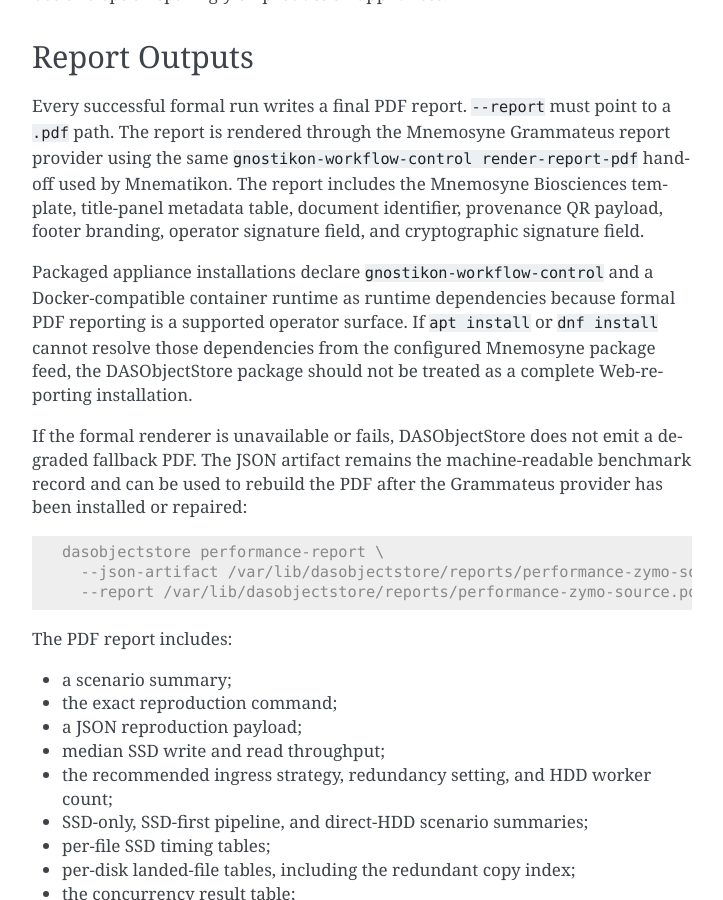
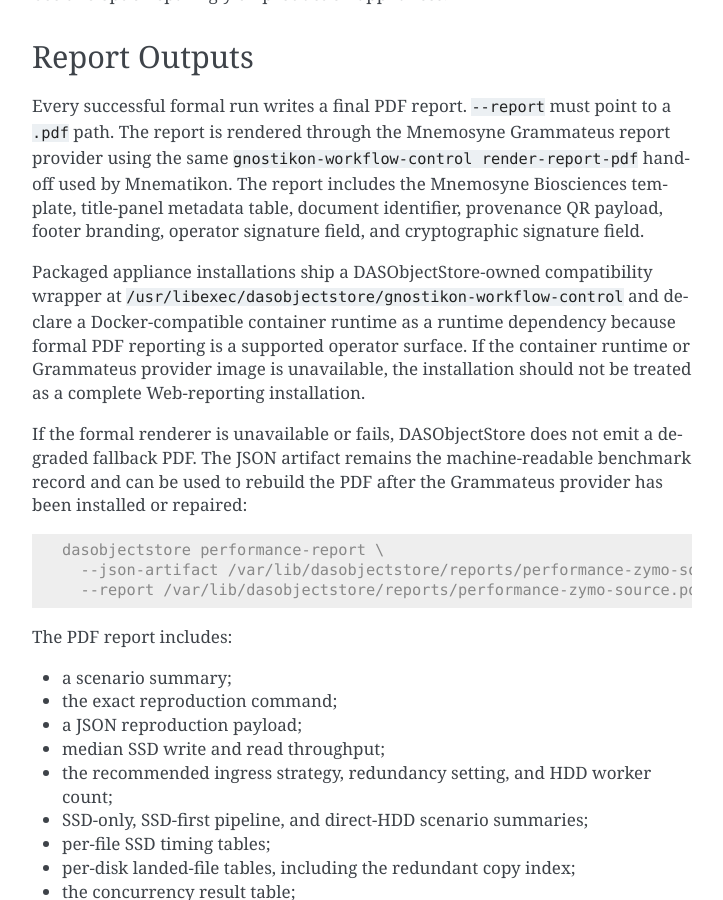
Before and after one commit to sagrudd/DASObjectStore, a Sphinx documentation site: the page built from docs/user/performance-test.rst, in a window 1280 px wide and 900 px high, scrolled down 8140 px. Shown: the whole window, without its empty margins (388-1111 px from the left). Built offline with Sphinx 7.4.7, drawn with Linux system fonts in a browser that asks for light colours; some of the changed text lies outside the part shown.

Commit message:
Fix packaged report renderer dependency

```diff
--- a/Cargo.toml
+++ b/Cargo.toml
@@ -15,7 +15,7 @@ members = [
 resolver = "2"
 
 [workspace.package]
-version = "0.54.9"
+version = "0.54.10"
 edition = "2021"
 license = "MPL-2.0"
 repository = "https://github.com/sagrudd/DASObjectStore"
--- a/docs/user/performance-test.rst
+++ b/docs/user/performance-test.rst
@@ -400,12 +400,12 @@ template, title-panel metadata table, document identifier, provenance QR
 payload, footer branding, operator signature field, and cryptographic signature
 field.
 
-Packaged appliance installations declare ``gnostikon-workflow-control`` and a
-Docker-compatible container runtime as runtime dependencies because formal PDF
-reporting is a supported operator surface. If ``apt install`` or ``dnf install``
-cannot resolve those dependencies from the configured Mnemosyne package feed,
-the DASObjectStore package should not be treated as a complete Web-reporting
-installation.
+Packaged appliance installations ship a DASObjectStore-owned compatibility
+wrapper at ``/usr/libexec/dasobjectstore/gnostikon-workflow-control`` and
+declare a Docker-compatible container runtime as a runtime dependency because
+formal PDF reporting is a supported operator surface. If the container runtime
+or Grammateus provider image is unavailable, the installation should not be
+treated as a complete Web-reporting installation.
 
 If the formal renderer is unavailable or fails, DASObjectStore does not emit a
 degraded fallback PDF. The JSON artifact remains the machine-readable benchmark
@@ -571,7 +571,9 @@ still writes a fallback SVG artifact and records that fallback in the report's
 ``QR status`` field; install ``qrencode`` before formal commissioning runs that
 require a scannable QR code.
 
-Formal PDF rendering requires ``gnostikon-workflow-control`` with access to the
+Formal PDF rendering requires the packaged DASObjectStore
+``gnostikon-workflow-control`` compatibility wrapper, or an external
+``gnostikon-workflow-control`` command in development builds, with access to the
 Grammateus report provider and the ``dasobjectstore-performance`` standard
 report template. The provider may run natively or through the configured
 container runtime, but the resulting PDF must contain the Mnemosyne title
@@ -579,10 +581,10 @@ metadata panel, provenance QR payload, branded footer, rendered Markdown
 tables, embedded figures, and signature rows.
 
 The source checkout discovery used by ``make pull`` includes the
-``gnostikon-workflow-control`` sibling repository. Package builds also declare
-``gnostikon-workflow-control`` and the container runtime as runtime dependencies
-so a freshly installed appliance cannot silently expose a broken report rebuild
-button.
+``gnostikon-workflow-control`` sibling repository for local development and
+upstream parity. Package builds install the DASObjectStore-owned wrapper and
+declare the container runtime as a runtime dependency so a freshly installed
+appliance cannot silently expose a broken report rebuild button.
 
 Use ``dasobjectstore performance-report`` to rebuild the formal PDF from an
 existing JSON artifact. The rebuild path recreates the report Markdown, chart
```
Also changed, not shown: CHANGELOG.md (+9 -0 lines), docs/standalone-service.md (+7 -6 lines), docs/user/web-interface.rst (+6 -5 lines), 7 other files.
